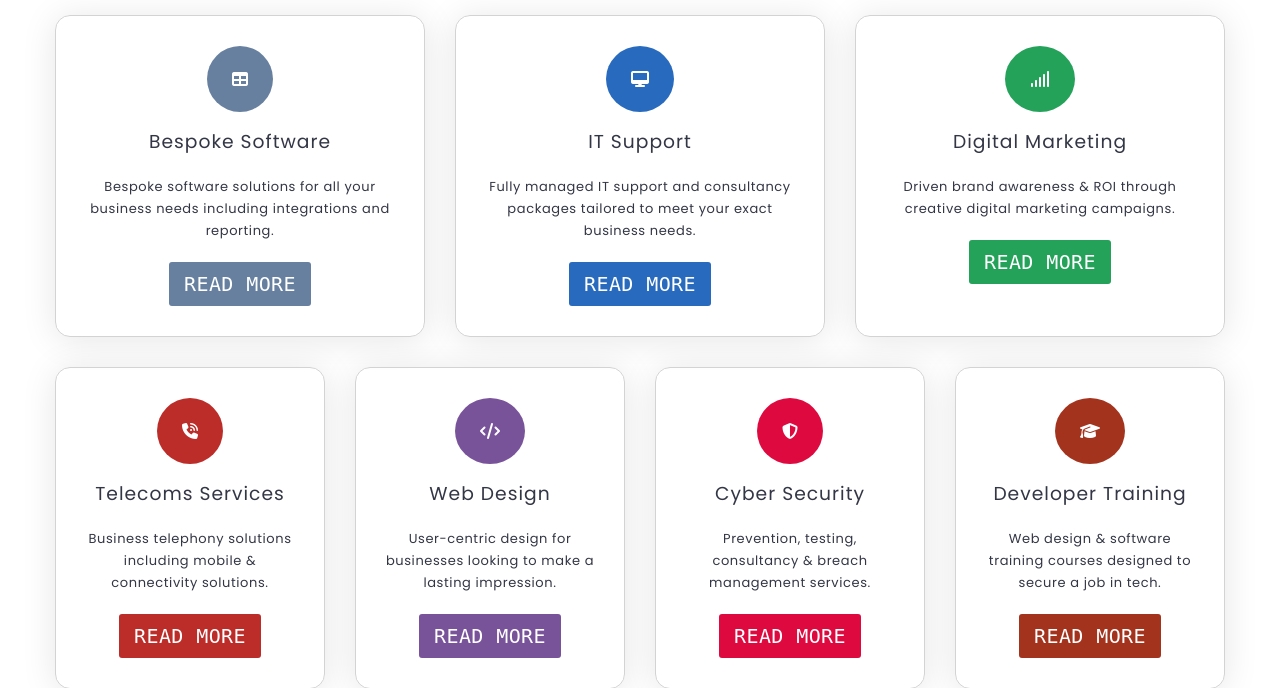
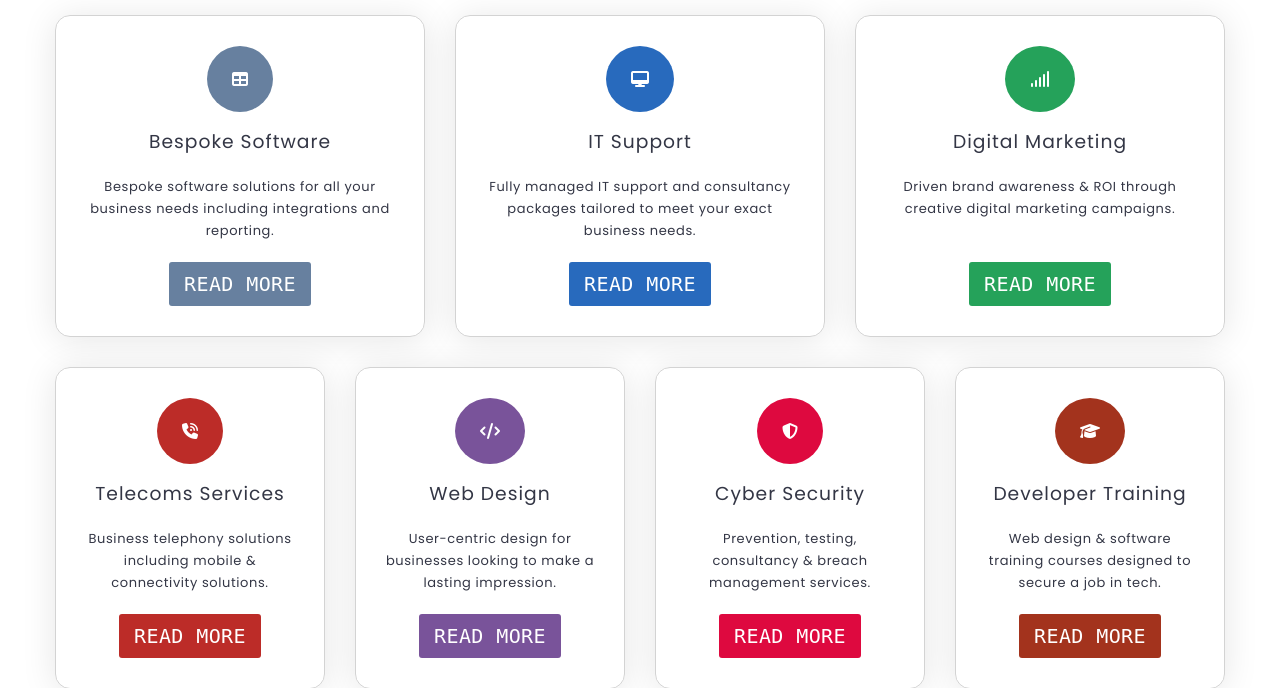
Before and after one commit to vargata/vargata.github.io, a PHP site: page / in a window 1280 px wide. Shown: the part 881-1569 px from the top of the page. Run offline with PHP 8.4, Linux system fonts and the light colour scheme; some libraries are stand-ins or nearby versions.

Commit message:
minor fix

```diff
--- a/css/master.css
+++ b/css/master.css
@@ -1856,6 +1856,7 @@
 }
 
 .services_container .services_content1 p {
+  display: block;
   letter-spacing: .6px;
   font-size: 13px;
   line-height: 22px;
@@ -1928,6 +1929,7 @@
 }
 
 .services_container .services_content2 p {
+  display: block;
   letter-spacing: .6px;
   font-size: 13px;
   line-height: 22px;
@@ -1991,6 +1993,12 @@
   .services_container .services_content3 {
     min-width: 300px;
   }
+  .services_container .services_content3 p::after {
+    content: "O";
+    line-height: 22px;
+    display: block;
+    visibility: hidden;
+  }
 }
 
 .services_container .services_content3 h3 {
@@ -2000,6 +2008,7 @@
 }
 
 .services_container .services_content3 p {
+  display: block;
   letter-spacing: .6px;
   font-size: 13px;
   line-height: 22px;
@@ -2072,6 +2081,7 @@
 }
 
 .services_container .services_content4 p {
+  display: block;
   letter-spacing: .6px;
   font-size: 13px;
   line-height: 22px;
@@ -2144,6 +2154,7 @@
 }
 
 .services_container .services_content5 p {
+  display: block;
   letter-spacing: .6px;
   font-size: 13px;
   line-height: 22px;
@@ -2216,6 +2227,7 @@
 }
 
 .services_container .services_content6 p {
+  display: block;
   letter-spacing: .6px;
   font-size: 13px;
   line-height: 22px;
@@ -2288,6 +2300,7 @@
 }
 
 .services_container .services_content7 p {
+  display: block;
   letter-spacing: .6px;
   font-size: 13px;
   line-height: 22px;
--- a/scss/_services.scss
+++ b/scss/_services.scss
@@ -96,6 +96,15 @@
 				} @else {
 					min-width: 200px;
 				}
+
+				@if $i == 3{
+					& p::after{
+						content: "O";
+						line-height: 22px;
+						display: block;
+						visibility: hidden;
+					}
+				}
 			}
 
 			flex: 1 1 0%;
@@ -115,6 +124,7 @@
 			}
 
 			p{
+				display: block;
 				letter-spacing: .6px;
 				font-size: 13px;
 				line-height: 22px;
```
